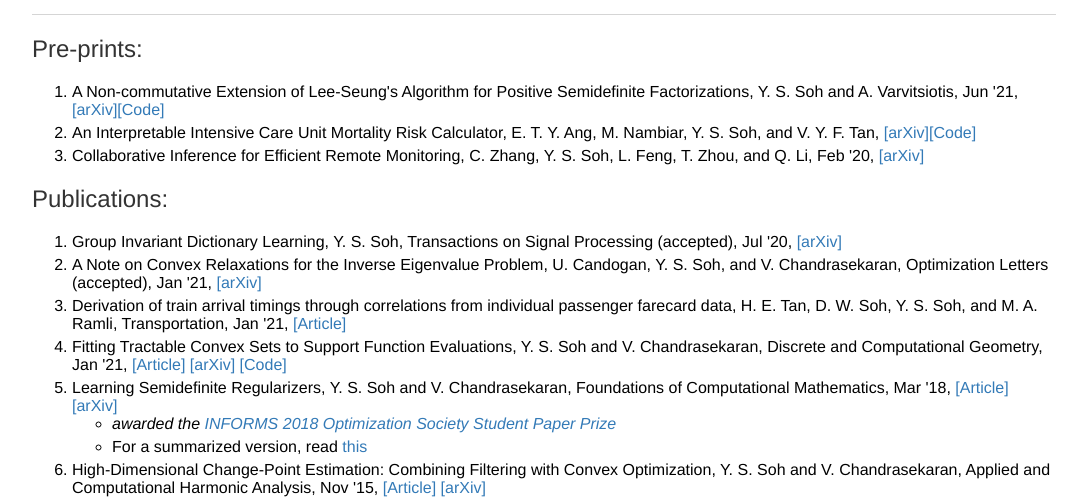
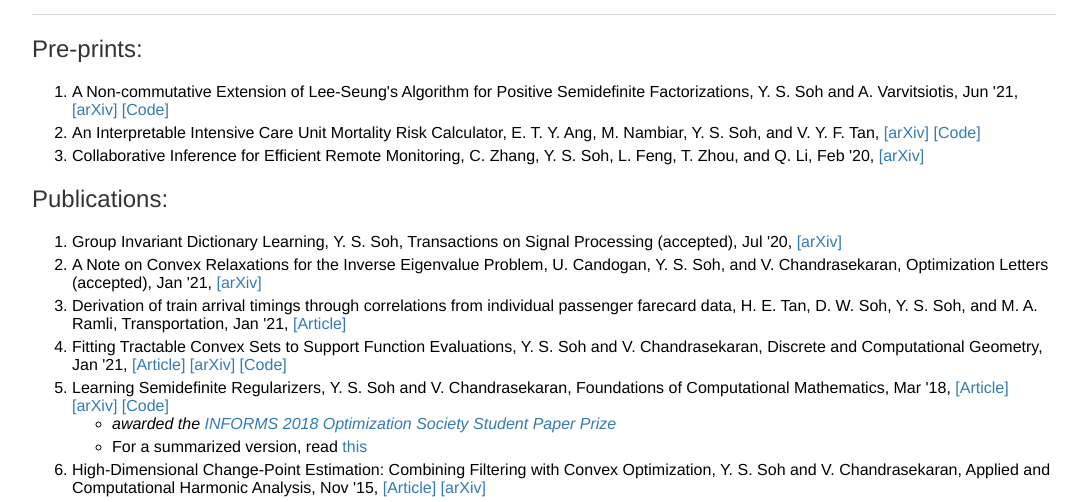
Before and after one commit to yssoh/yssoh.github.io, a Jekyll site: the page built from research/index.html, in a window 1280 px wide. Shown: the part 158-660 px from the top of the page, without its empty margins (96-1183 px from the left). Built offline with Jekyll 4.4.1, drawn with Linux system fonts in a browser that asks for light colours.

Commit message:
Update index.html

```diff
--- a/research/index.html
+++ b/research/index.html
@@ -6,8 +6,8 @@
 <div class="blurb">
   <h2>Pre-prints:</h2>
   <ol>
-    <li>A Non-commutative Extension of Lee-Seung's Algorithm for Positive Semidefinite Factorizations, Y. S. Soh and A. Varvitsiotis, Jun '21, <a href = "https://arxiv.org/abs/2106.00293">[arXiv]</a><a href = "https://github.com/yssoh/PSD_MM">[Code]</a></li>
-	<li>An Interpretable Intensive Care Unit Mortality Risk Calculator, E. T. Y. Ang, M. Nambiar, Y. S. Soh, and V. Y. F. Tan, <a href = "https://arxiv.org/abs/2101.07426">[arXiv]</a><a href = "https://github.com/dualinsanity007/FYP-Interpretable-ICU-Mortality-Risk-Calculator">[Code]</a></li>
+    <li>A Non-commutative Extension of Lee-Seung's Algorithm for Positive Semidefinite Factorizations, Y. S. Soh and A. Varvitsiotis, Jun '21, <a href = "https://arxiv.org/abs/2106.00293">[arXiv]</a> <a href = "https://github.com/yssoh/PSD_MM">[Code]</a></li>
+	<li>An Interpretable Intensive Care Unit Mortality Risk Calculator, E. T. Y. Ang, M. Nambiar, Y. S. Soh, and V. Y. F. Tan, <a href = "https://arxiv.org/abs/2101.07426">[arXiv]</a> <a href = "https://github.com/dualinsanity007/FYP-Interpretable-ICU-Mortality-Risk-Calculator">[Code]</a></li>
     <li>Collaborative Inference for Efficient Remote Monitoring, C. Zhang, Y. S. Soh, L. Feng, T. Zhou, and Q. Li, Feb '20, <a href = "https://arxiv.org/abs/2002.04759">[arXiv]</a></li>
   </ol>
 
@@ -17,7 +17,7 @@
 	<li>A Note on Convex Relaxations for the Inverse Eigenvalue Problem, U. Candogan, Y. S. Soh, and V. Chandrasekaran, Optimization Letters (accepted), Jan '21, <a href = "https://arxiv.org/abs/1911.02225">[arXiv]</a></li>
 	<li>Derivation of train arrival timings through correlations from individual passenger farecard data, H. E. Tan, D. W. Soh, Y. S. Soh, and M. A. Ramli, Transportation, Jan '21, <a href = "https://link.springer.com/article/10.1007/s11116-021-10164-w">[Article]</a></li>
 	<li>Fitting Tractable Convex Sets to Support Function Evaluations, Y. S. Soh and V. Chandrasekaran, Discrete and Computational Geometry, Jan '21, <a href = "https://link.springer.com/article/10.1007/s00454-020-00258-0">[Article]</a> <a href = "http://arxiv.org/abs/1903.04194">[arXiv]</a> <a href = "http://github.com/yssoh/cvxreg">[Code]</a></li>
-	<li>Learning Semidefinite Regularizers, Y. S. Soh and V. Chandrasekaran, Foundations of Computational Mathematics, Mar '18, <a href = "http://link.springer.com/article/10.1007/s10208-018-9386-z">[Article]</a> <a href = "http://arxiv.org/abs/1701.01207">[arXiv]</a><br>
+	<li>Learning Semidefinite Regularizers, Y. S. Soh and V. Chandrasekaran, Foundations of Computational Mathematics, Mar '18, <a href = "http://link.springer.com/article/10.1007/s10208-018-9386-z">[Article]</a> <a href = "http://arxiv.org/abs/1701.01207">[arXiv]</a> <a href = "https://github.com/yssoh/SDP_DL">[Code]</a><br>
 	<ul>
 	<li><i>awarded the <a href ="http://www.informs.org/Recognizing-Excellence/Community-Prizes/Optimization-Society/Optimization-Society-Student-Paper-Prize">INFORMS 2018 Optimization Society Student Paper Prize</a></i></li>
 	<li>
```
